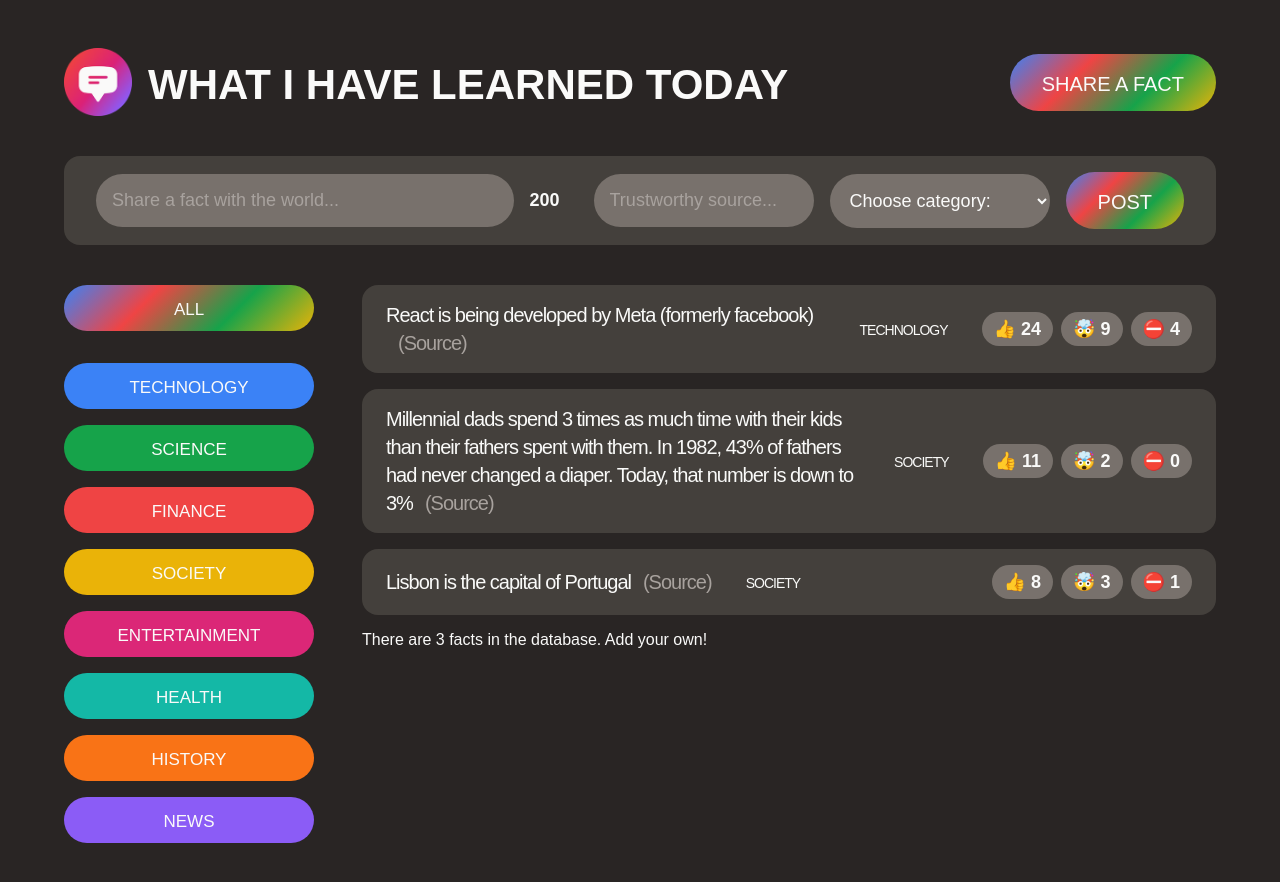
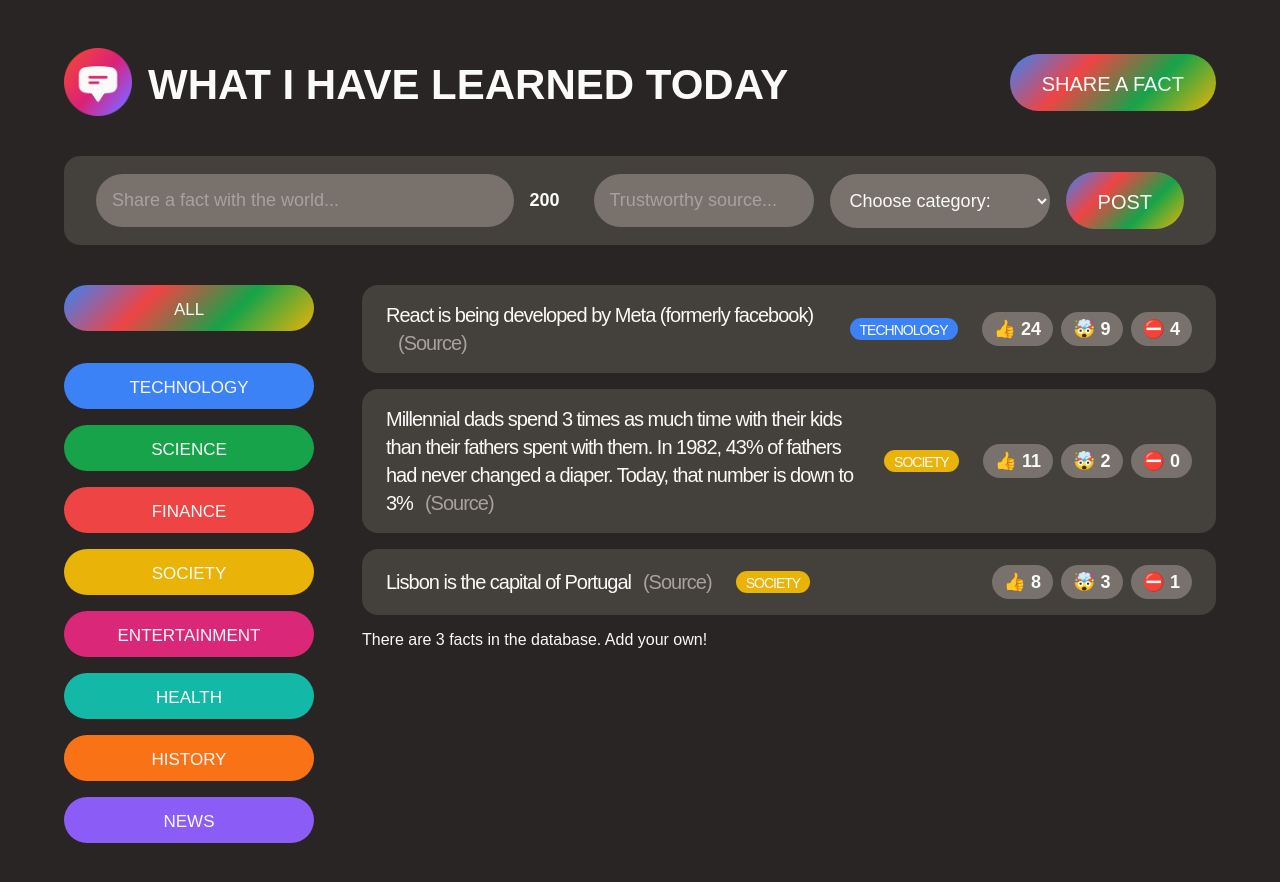
Before and after one commit to masudursourav/What-I-Have-Learned-Today, a React (Vite) app: page / in a window 1280 px wide. Shown: the top 882 px of the page. Built offline with nearby package versions, Linux system fonts and the light colour scheme; a web font is replaced by a local one.

Commit message:
categories color  added

```diff
--- a/src/App.jsx
+++ b/src/App.jsx
@@ -3,7 +3,6 @@ import FactList from "./components/FactList"
 import Header from "./components/Header"
 import NewFactForm from "./components/NewFactForm"
 import "./style.css"
-
 function App() {
   return (
     <>
--- a/src/components/Fact.jsx
+++ b/src/components/Fact.jsx
@@ -1,5 +1,14 @@
 import "../style.css";
-
+const CATEGORIES = [
+    { name: "technology", color: "#3b82f6" },
+    { name: "science", color: "#16a34a" },
+    { name: "finance", color: "#ef4444" },
+    { name: "society", color: "#eab308" },
+    { name: "entertainment", color: "#db2777" },
+    { name: "health", color: "#14b8a6" },
+    { name: "history", color: "#f97316" },
+    { name: "news", color: "#8b5cf6" },
+  ];
 const Fact = ({ fact }) => {
     return (
         <>
@@ -9,7 +18,13 @@ const Fact = ({ fact }) => {
                 <a className="source" href={fact.source} target="_blank"
                   >(Source)</a>
               </p>
-              <span className="tag">{fact.category}</span
+              <span className="tag"
+               style={{
+                backgroundColor: CATEGORIES.find((cat) => cat.name === fact.category)
+                  .color,
+              }}
+              >{fact.category}
+             </span
               >
               <div className="vote-buttons">
                 <button>👍 {fact.votesInteresting}</button>
```
